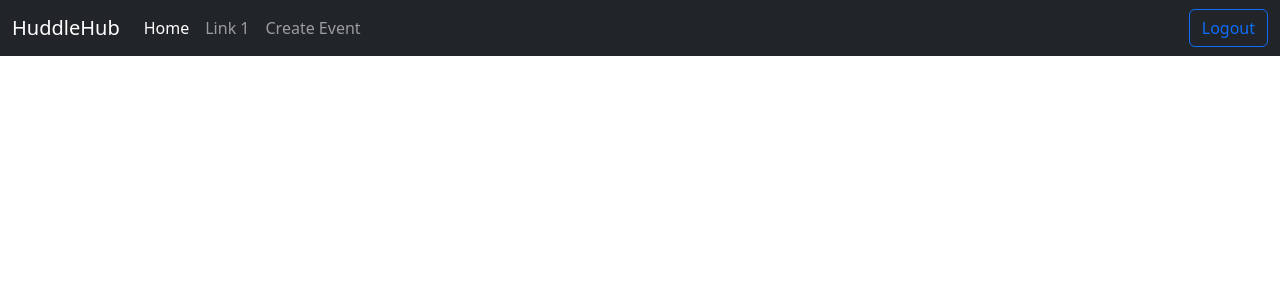
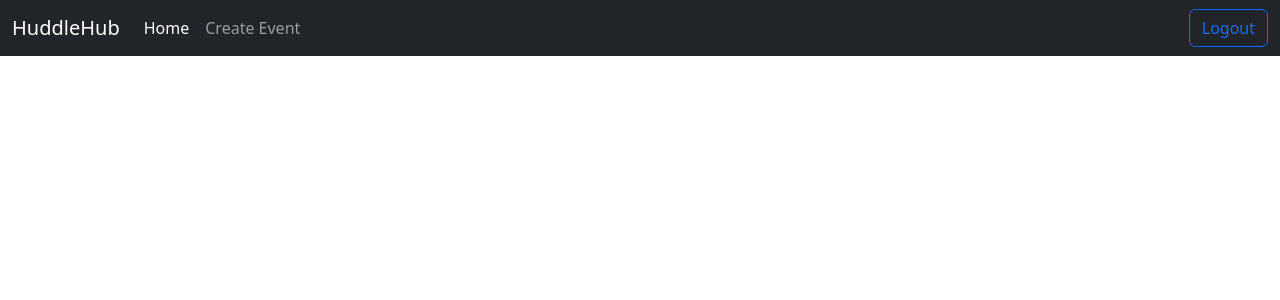
Before and after one commit to waffledood/huddle-hub, a Django app: page /huddlehub/home/ in a window 1280 px wide. Shown: the top 300 px of the page. Run offline with Django 4.2, Linux system fonts and the light colour scheme; the visitor is signed in with stand-in values (Sample User, id 1); data that the repository does not hold is empty.

Commit message:
Remove unnecessary link in navbar

```diff
--- a/backend/templates/layout.html
+++ b/backend/templates/layout.html
@@ -47,9 +47,6 @@
                 >Home</a
               >
             </li>
-            <li class="nav-item">
-              <a class="nav-link" href="{% url 'index' %}">Link 1</a>
-            </li>
             {% if user.is_authenticated %}
               <li class="nav-item">
                 <a class="nav-link" href="{% url 'create' %}">Create Event</a>
```
